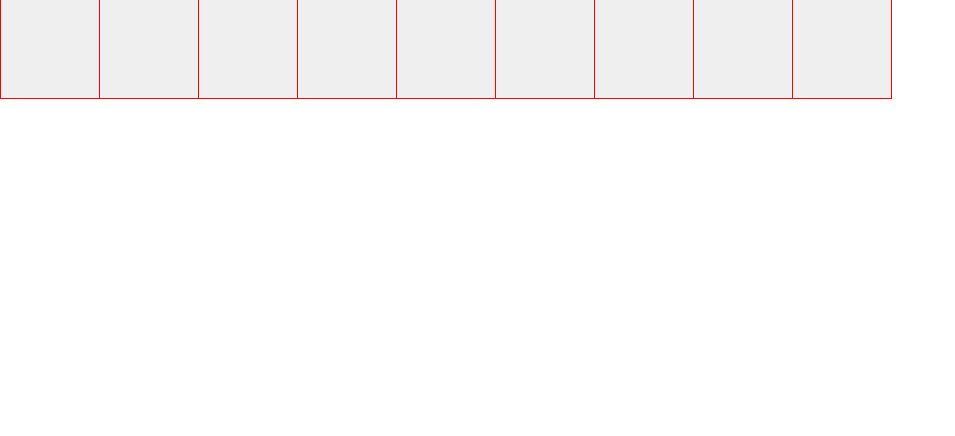
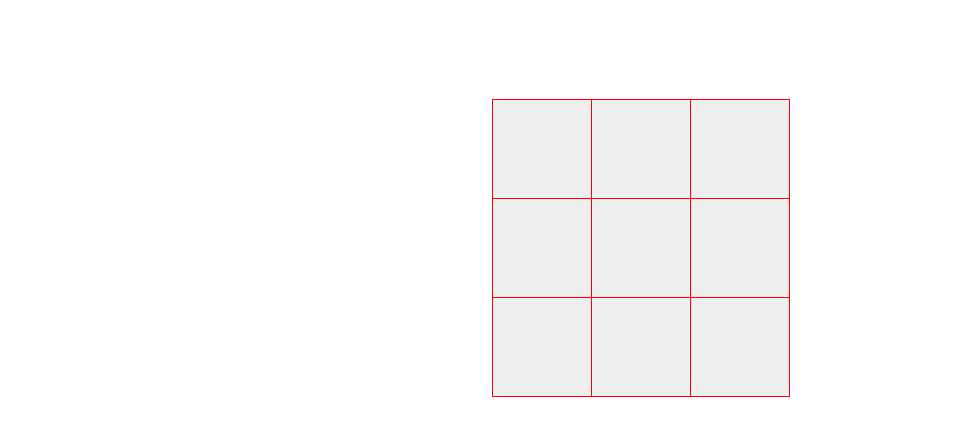
Before and after one commit to firoliyos/React-Tic-Tac-Toe, a React (Create React App) app in the folder tic-tac-toe/: page / in a window 1280 px wide. Shown: the top 436 px of the page, without its empty margins (0-955 px from the left). Built offline with nearby package versions, Linux system fonts and the light colour scheme.

Commit message:
container-style-changed

```diff
--- a/tic-tac-toe/src/components/styles.css
+++ b/tic-tac-toe/src/components/styles.css
@@ -1,8 +1,9 @@
 
-.tic-tac-toe-container::after {
-    clear:both;
-    content: "";
-    display: table;
+.tic-tac-toe-container {
+    display: flex;
+    flex-direction: column;
+    align-items: center;
+    margin-top: 100px;
 }
 .square {
     border: 1px solid red;
```
